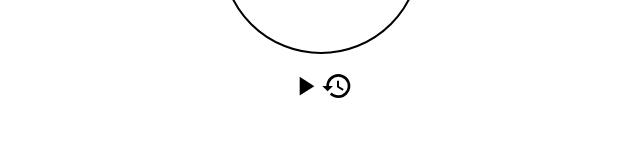
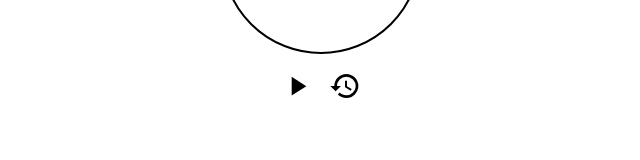
Before and after one commit to VERSAYANA/pomodoro-clock, a React (Create React App) app: page / in a window 1280 px wide. Shown: the part 420-580 px from the top of the page, without its empty margins (319-959 px from the left). Built offline with nearby package versions, Linux system fonts and the light colour scheme.

Commit message:
Add space between controls

```diff
--- a/src/components/TimerControls/TimerControls.css
+++ b/src/components/TimerControls/TimerControls.css
@@ -1,6 +1,9 @@
 #timer-controls {
   display: flex;
   justify-content: center;
+}
+#timer-controls > div {
+  padding: 0 8px;
 }
 #timer-controls svg {
   width: 32px;
```
